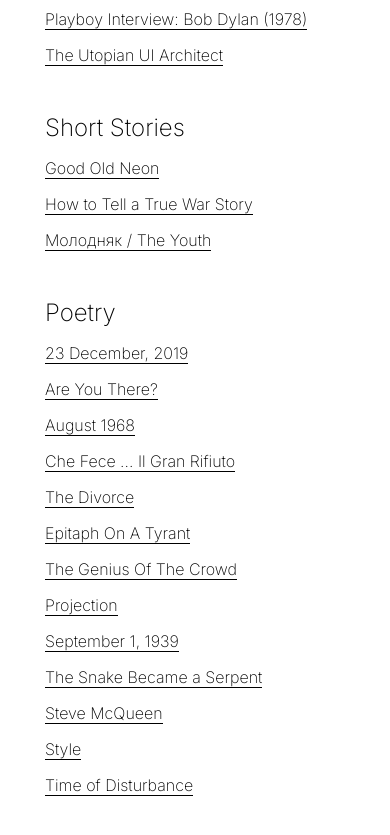
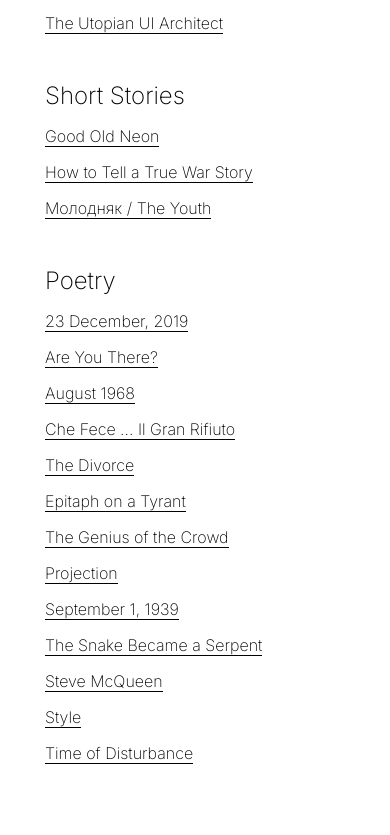
Before and after one commit to SavSidorov/savsidorov.com, a Next.js app: page /library in a window 390 px wide. Shown: the part 3312-4147 px from the top of the page. Built offline with nearby package versions, Linux system fonts and the light colour scheme.

Commit message:
Minor tweaks

```diff
--- a/app/blogpost.module.css
+++ b/app/blogpost.module.css
@@ -31,7 +31,9 @@
 
 /* Mobile */
 @media (max-width: 700px) {
-
+  .main{
+    padding: 4rem;
+  }
 }
 
 /* Tablet and Smaller Desktop */
--- a/app/library/page.tsx
+++ b/app/library/page.tsx
@@ -7,7 +7,7 @@
 import Book from '@/components/Book'
 import styles from '../blogpost.module.css'
 
-// TODO: Update book lunks and reviews
+// TODO: Update book links and reviews
 import books from '@/data/books.json'
 import essays from '@/data/essays.json'
 import papers from '@/data/papers.json'
--- a/app/page.module.css
+++ b/app/page.module.css
@@ -47,7 +47,7 @@
 
 /* Mobile */
 @media (max-width: 700px) {
-  .content {
+  .main {
     padding: 4rem;
   }
 
--- a/data/poetry.json
+++ b/data/poetry.json
@@ -1,6 +1,6 @@
 [
   {
-    "title": "The Genius Of The Crowd",
+    "title": "The Genius of the Crowd",
     "author": "Charles Bukowski",
     "url": "https://allpoetry.com/The-Genius-Of-The-Crowd"
   },
@@ -55,7 +55,7 @@
     "url": "https://allpoetry.com/Are-You-There-"
   },
   {
-    "title": "Epitaph On A Tyrant",
+    "title": "Epitaph on a Tyrant",
     "author": "W.H. Auden",
     "url": "https://poets.org/poem/epitaph-tyrant"
   },
```
Also changed, not shown: 1 other file (tests, documents, lock files or other folders).
